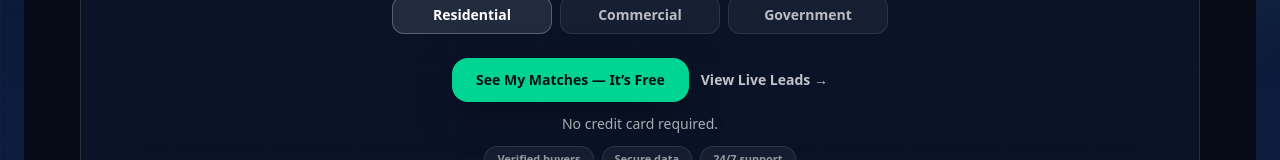
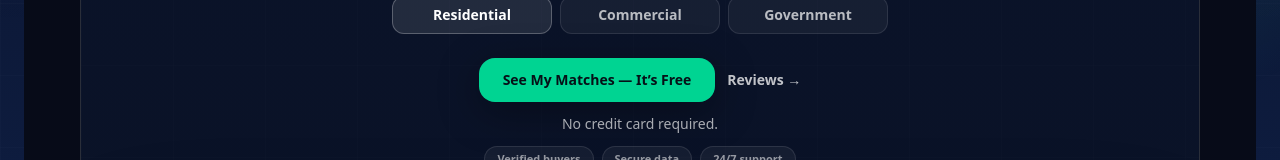
Before and after one commit to seansevrix/ambit, a Next.js app: page / in a window 1280 px wide. Shown: the part 357-517 px from the top of the page. Built offline with nearby package versions, Linux system fonts and the light colour scheme; no server answers.

Commit message:
Landing: change View Live Leads to Reviews

```diff
--- a/app/page.tsx
+++ b/app/page.tsx
@@ -159,7 +159,6 @@ export default function HomePage() {
   const heroPill = useMemo(() => intentPill(intent), [intent]);
 
   const heroSubhead = useMemo(() => {
-    // ✅ Spec copy
     return "We find, rank, and deliver high-intent jobs directly to you. See what’s waiting in your area right now.";
   }, []);
 
@@ -201,12 +200,10 @@ export default function HomePage() {
                   {heroPill}
                 </div>
 
-                {/* ✅ Spec headline */}
                 <h1 className="mt-4 text-3xl font-semibold tracking-tight text-white sm:text-5xl">
                   Stop chasing leads. Start winning contracts.
                 </h1>
 
-                {/* ✅ Spec subhead */}
                 <p className="mx-auto mt-3 max-w-3xl text-sm text-white/70 sm:text-base">
                   {heroSubhead}
                 </p>
@@ -241,15 +238,15 @@ export default function HomePage() {
                     See My Matches — It’s Free
                   </Link>
 
-                  <Link href="/live-opportunities" className={LINK}>
-                    View Live Leads →
+                  {/* ✅ Changed from Live Leads -> Reviews */}
+                  <Link href="/testimonials" className={LINK}>
+                    Reviews →
                   </Link>
                 </div>
 
-                {/* ✅ Microtext near CTA */}
                 <p className="mt-3 text-xs text-white/65 sm:text-sm">No credit card required.</p>
 
-                {/* ✅ Trust badges MOVED: directly under CTA/microtext (before preview) */}
+                {/* Trust badges */}
                 <div className="mt-3 flex flex-wrap items-center justify-center gap-2 text-[11px] font-semibold text-white/55">
                   <span className="rounded-full border border-white/10 bg-white/5 px-3 py-1">
                     Verified buyers
@@ -262,7 +259,6 @@ export default function HomePage() {
                   </span>
                 </div>
 
-                {/* ✅ Mutating helper line */}
                 <p className="mt-3 text-xs text-white/55">{proofLine}</p>
               </div>
 
```
